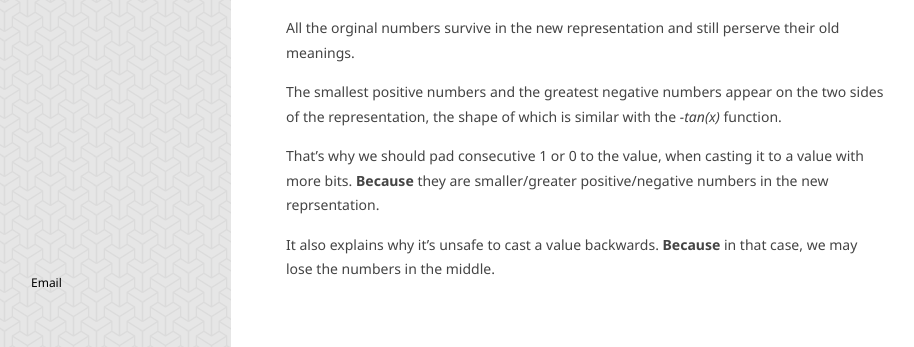
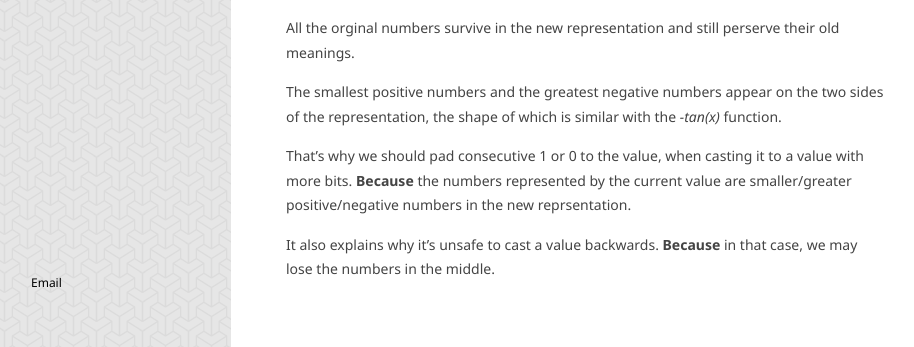
Before and after one commit to dreamsome/onesuper.github.com, a Jekyll site: the page built from _posts/technium/2013-06-14-sign-extension.md, in a window 1280 px wide and 900 px high, scrolled down 692 px, cut to the strip 553-900 px from the top of the window. Shown: the whole strip, without its empty margins (19-933 px from the left). Built offline with Jekyll 4.4.1, drawn with Linux system fonts in a browser that asks for light colours; Markdown is read by kramdown in place of the engine named in the settings.

Commit message:
sign extend

```diff
--- a/_posts/technium/2013-06-14-sign-extension.md
+++ b/_posts/technium/2013-06-14-sign-extension.md
@@ -34,7 +34,7 @@
 The smallest positive numbers and the greatest negative numbers appear on the two sides of the representation, the shape of which is similar with the *-tan(x)* function.
 
 
-That's why we should pad consecutive 1 or 0 to the value, when casting it to a value with more bits. **Because** they are smaller/greater positive/negative numbers in the new reprsentation.
+That's why we should pad consecutive 1 or 0 to the value, when casting it to a value with more bits. **Because** the numbers represented by the current value are smaller/greater positive/negative numbers in the new reprsentation.
 
 
 It also explains why it's unsafe to cast a value backwards. **Because** in that case, we may lose the numbers in the middle.
```
